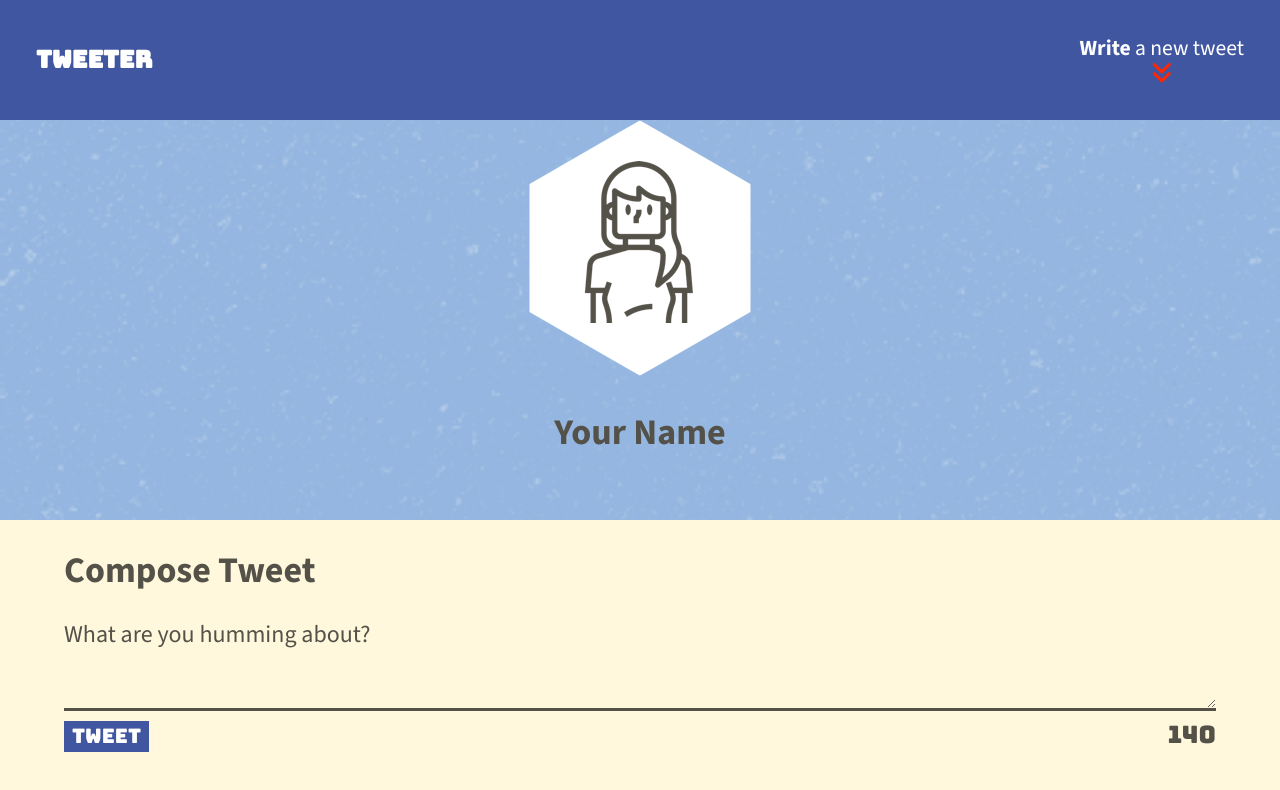
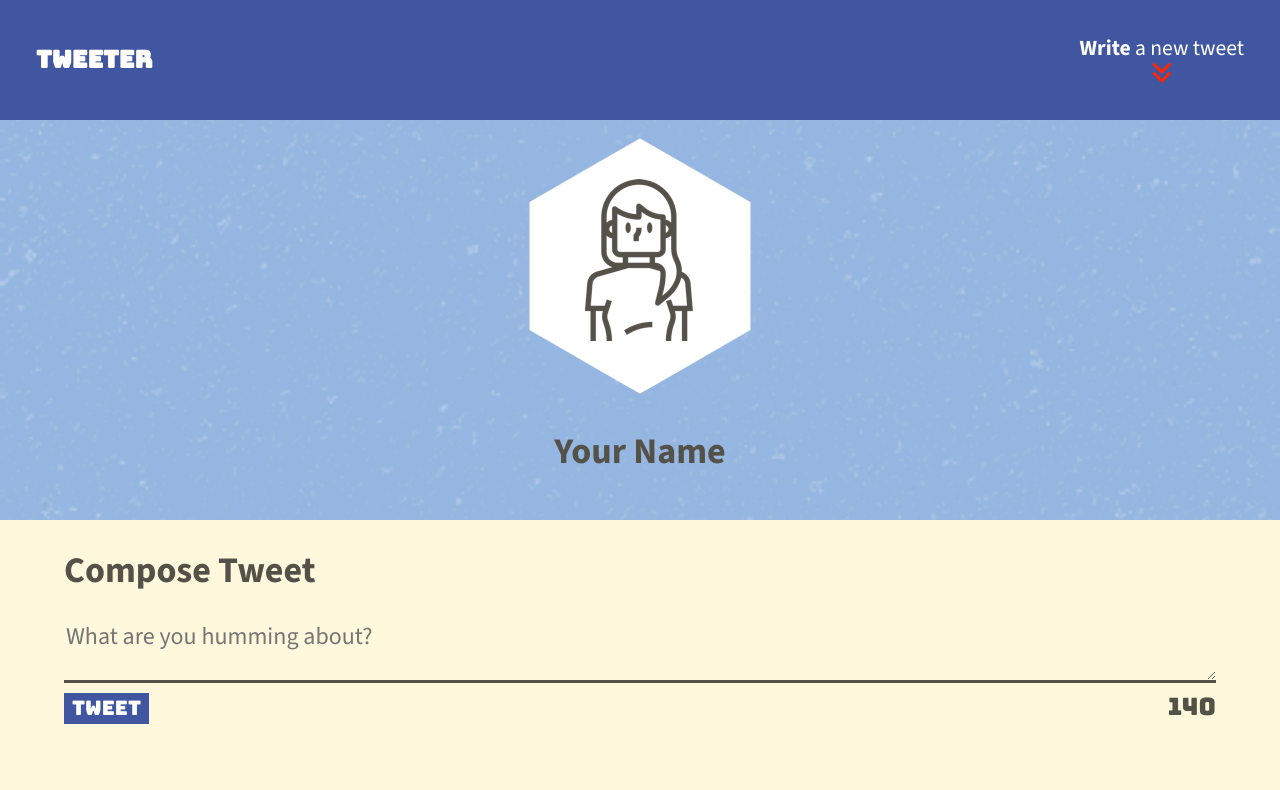
Before and after one commit to alemolina43/tweeter, a plain HTML site: page public/index.html in a window 1280 px wide. Drawn offline with nearby package versions, Linux system fonts and the light colour scheme.

Commit message:
Small typo fix

```diff
--- a/public/index.html
+++ b/public/index.html
@@ -63,8 +63,11 @@
       <section class="new-tweet">
         <h2>Compose Tweet</h2>
         <form action="/api/tweets" method="post">
-          <label for="tweet-text">What are you humming about?</label>
-          <textarea name="text" id="tweet-text"></textarea>
+          <textarea
+            name="text"
+            id="tweet-text"
+            placeholder="What are you humming about?"
+          ></textarea>
           <div class="submit-form">
             <button type="submit">Tweet</button>
             <output name="counter" class="counter" for="tweet-text">140</output>
--- a/public/styles/header.css
+++ b/public/styles/header.css
@@ -2,6 +2,7 @@ header {
   display: flex;
   flex-flow: column wrap;
   align-items: center;
+  justify-content: center;
   width: 100%;
   height: 400px;
   background-color: #94b6e0;
--- a/public/styles/nav.css
+++ b/public/styles/nav.css
@@ -5,7 +5,7 @@ nav {
   align-items: center;
   justify-content: space-between;
   height: 120px;
-  width: 100%;
+  width: 100vw;
   background-color: #4056a1;
   color: #FFFFFF;
   padding: 0 1.5em;
```
